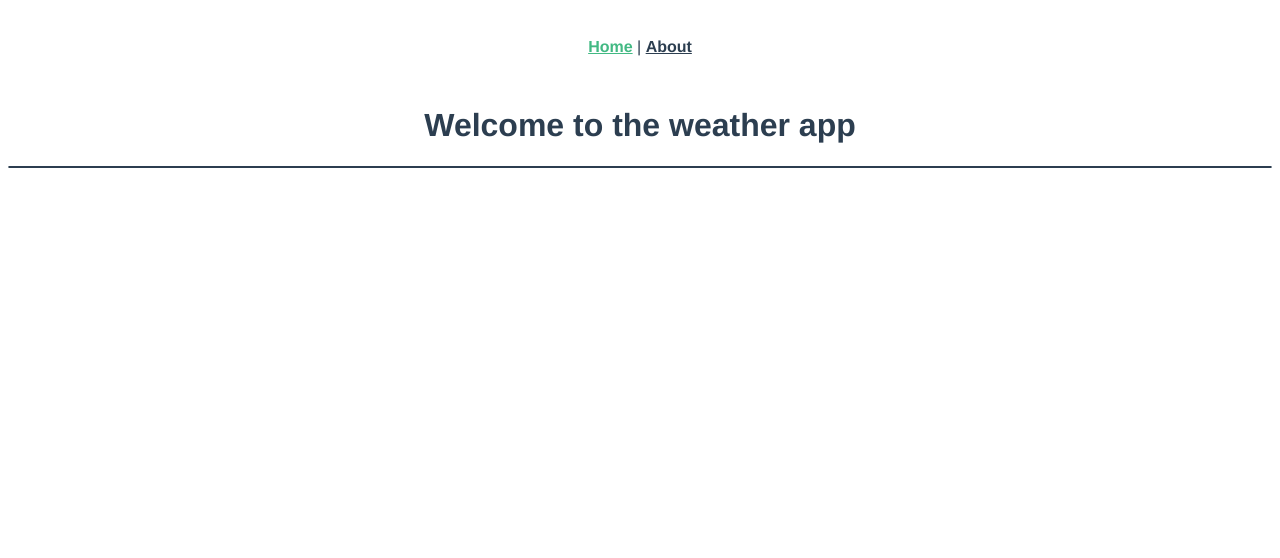
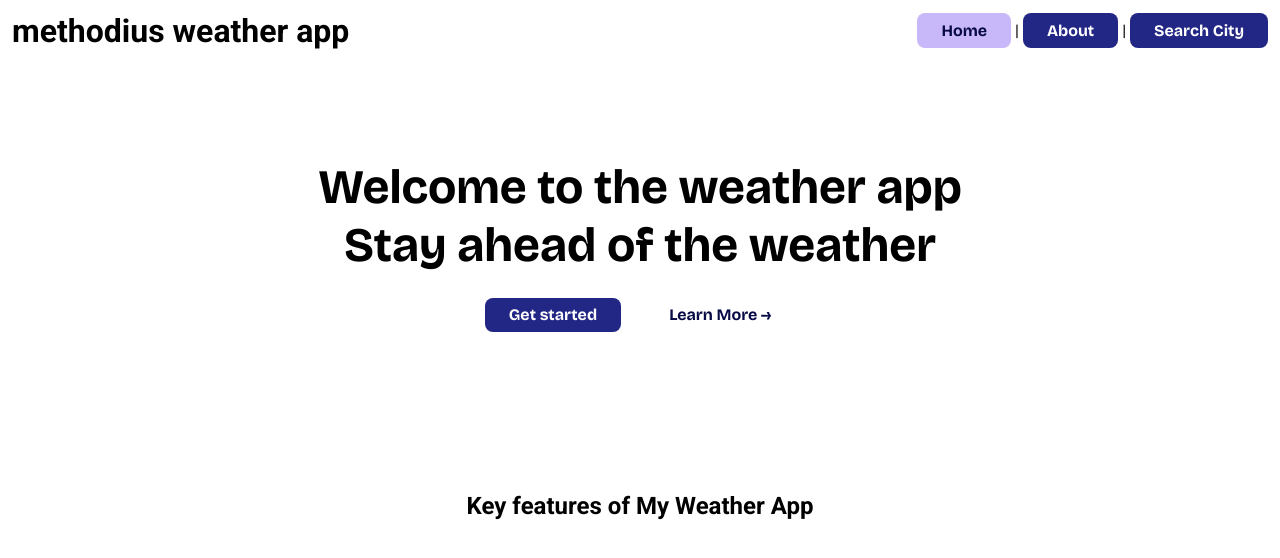
Before and after one commit to methodius84/weather-app, a Vue app: page / in a window 1280 px wide. Shown: the top 558 px of the page. Built offline with nearby package versions, Linux system fonts and the light colour scheme; no server answers.

Commit message:
home view refactor

```diff
--- a/package.json
+++ b/package.json
@@ -9,6 +9,8 @@
   },
   "dependencies": {
     "core-js": "^3.8.3",
+    "sass": "^1.75.0",
+    "sass-loader": "^14.2.1",
     "vue": "^3.2.13",
     "vue-router": "^4.0.3"
   },
--- a/src/App.vue
+++ b/src/App.vue
@@ -1,9 +1,6 @@
 <template>
   <div id="weather-app">
-    <nav>
-      <router-link to="/">Home</router-link> |
-      <router-link to="/about">About</router-link>
-    </nav>
+    <HeaderComponent/>
     <RouterView v-slot="{ Component }">
       <OpacityTransition>
         <Component :is="Component"/>
@@ -14,26 +11,10 @@
 
 <style>
 #weather-app {
-  font-family: Avenir, Helvetica, Arial, sans-serif;
-  -webkit-font-smoothing: antialiased;
-  -moz-osx-font-smoothing: grayscale;
   text-align: center;
-  color: #2c3e50;
-}
-
-nav {
-  padding: 30px;
-}
-
-nav a {
-  font-weight: bold;
-  color: #2c3e50;
-}
-
-nav a.router-link-exact-active {
-  color: #42b983;
 }
 </style>
 <script setup lang="ts">
 import OpacityTransition from "@/components/transitions/OpacityTransition.vue";
+import HeaderComponent from "@/components/HeaderComponent.vue";
 </script>
--- /dev/null
+++ b/src/assets/css/fonts.sass
@@ -0,0 +1 @@
+@import url('https://fonts.googleapis.com/css2?family=Bricolage+Grotesque:opsz,wght@12..96,200..800&family=Roboto:ital,wght@0,300;0,400;0,500;0,700;1,300;1,400;1,500;1,700&display=swap')
--- /dev/null
+++ b/src/assets/css/header.sass
@@ -0,0 +1,21 @@
+@import "variables"
+
+.header
+  padding: 0.75em
+  position: relative
+  display: flex
+  flex-direction: row
+  align-items: center
+  .app-name
+    width: 50%
+    color: $text-main
+    font-size: 2em
+    font-weight: bold
+    text-align: left
+  nav
+    width: 50%
+    height: auto
+    text-align: right
+  nav a.router-link-exact-active
+    background-color: $card-background
+    color: $button-text
--- /dev/null
+++ b/src/assets/css/home-view.sass
@@ -0,0 +1,20 @@
+@import "variables"
+
+.container
+  .title-wrapper
+    padding: 6em 3em
+    display: flex
+    flex-direction: column
+    row-gap: 1.5em
+  .button-group
+    display: flex
+    flex-direction: row
+    justify-content: center
+    align-items: center
+    column-gap: 1.5em
+    .about
+      color: $button-text
+      background: none
+      border: none
+  .features
+    padding: 4em 3em
--- /dev/null
+++ b/src/assets/css/main.sass
@@ -0,0 +1,42 @@
+@import "fonts"
+@import "variables"
+@import "header"
+@import "home-view"
+
+*, *:before, *:after
+  box-sizing: border-box
+  margin: 0
+  padding: 0
+
+body
+  position: relative
+  font-family: "Roboto", sans-serif
+  font-weight: 400
+  font-style: normal
+  color: $text-main
+  font-size: $font-size
+  h1
+    font-family: "Bricolage Grotesque", sans-serif
+    font-size: 3em
+  button, a
+    padding: 0.5em 1.5em
+    text-decoration: none
+    background-color: $primary-background
+    color: $button-text-alternative
+    font-size: $font-size
+    font-weight: bold
+    font-family: "Bricolage Grotesque", sans-serif
+    border: none
+    border-radius: 8px
+    line-height: 1.15
+
+.container-wide
+  margin: auto
+  width: 100%
+  height: auto
+
+.container
+  padding: 0 0.75em
+  width: 100%
+  margin-left: auto
+  margin-right: auto
--- /dev/null
+++ b/src/assets/css/variables.sass
@@ -0,0 +1,9 @@
+$text-main: #000000
+$button-text: #080A45
+$button-text-alternative: #FFFFFF
+$text-secondary: #FFFFFF
+$primary-background: #222684
+$secondary-background: #F1DDD9
+$main-background: #FFFFFF
+$card-background: #C9B8F9
+$font-size: 16px
--- /dev/null
+++ b/src/components/HeaderComponent.vue
@@ -0,0 +1,17 @@
+<script setup lang="ts">
+
+</script>
+
+<template>
+  <div class="container-wide header">
+    <div class="app-name">methodius weather app</div>
+    <nav>
+      <router-link to="/">Home</router-link> |
+      <router-link to="/about">About</router-link> |
+      <router-link to="/search">Search City</router-link>
+    </nav>
+  </div>
+</template>
+
+<style lang="sass" scoped>
+</style>
--- a/src/main.ts
+++ b/src/main.ts
@@ -1,3 +1,4 @@
+import './assets/css/main.sass'
 import { createApp } from 'vue'
 import App from './App.vue'
 import router from './router'
--- a/src/router/index.ts
+++ b/src/router/index.ts
@@ -1,6 +1,7 @@
 import { createRouter, createWebHistory, RouteRecordRaw } from 'vue-router'
 import HomeView from '../views/HomeView.vue'
 import AboutView from "@/views/AboutView.vue";
+import SearchCityView from "@/views/SearchCityView.vue";
 
 const routes: Array<RouteRecordRaw> = [
   {
@@ -15,6 +16,11 @@ const routes: Array<RouteRecordRaw> = [
     // this generates a separate chunk (about.[hash].js) for this route
     // which is lazy-loaded when the route is visited.
     component: AboutView
+  },
+  {
+    path: '/search',
+    name: 'search',
+    component: SearchCityView
   }
 ]
 
--- a/src/views/HomeView.vue
+++ b/src/views/HomeView.vue
@@ -1,26 +1,33 @@
 <template>
-  <div class="home">
-    <h1>Welcome to the weather app</h1>
-    <div class="city-list">
-      <CityList/>
+  <div class="container">
+    <div class="title-wrapper">
+      <h1>
+        Welcome to the weather app<br>
+        Stay ahead of the weather
+      </h1>
+      <div class="button-group">
+        <button>Get started</button>
+        <button class="about">Learn More &#8594;</button>
+      </div>
     </div>
+    <div class="features">
+      <div class="feature-title">
+        <h2>Key features of My Weather App</h2>
+      </div>
+      <div class="feature-container">
+
+      </div>
+    </div>
+<!--    <div class="city-list">-->
+<!--      <CityList/>-->
+<!--    </div>-->
   </div>
 </template>
 
 <script setup lang="ts">
 // const location = navigator.geolocation.getCurrentPosition()
-import CityList from "@/components/CityList.vue";
+// import CityList from "@/components/CityList.vue";
 </script>
 
-<style>
-.home {
-  position: relative;
-  & > .city-list {
-    flex-wrap: wrap;
-    display: flex;
-    flex-direction: row;
-    border: 1px solid #2c3e50;
-    border-radius: 5px;
-  }
-}
+<style lang="sass">
 </style>
--- /dev/null
+++ b/src/views/SearchCityView.vue
@@ -0,0 +1,13 @@
+<script setup lang="ts">
+
+</script>
+
+<template>
+  <div class="container">
+    <h1>Search for the city</h1>
+  </div>
+</template>
+
+<style scoped>
+
+</style>
```
Also changed, not shown: 1 other file (tests, documents, lock files or other folders).
